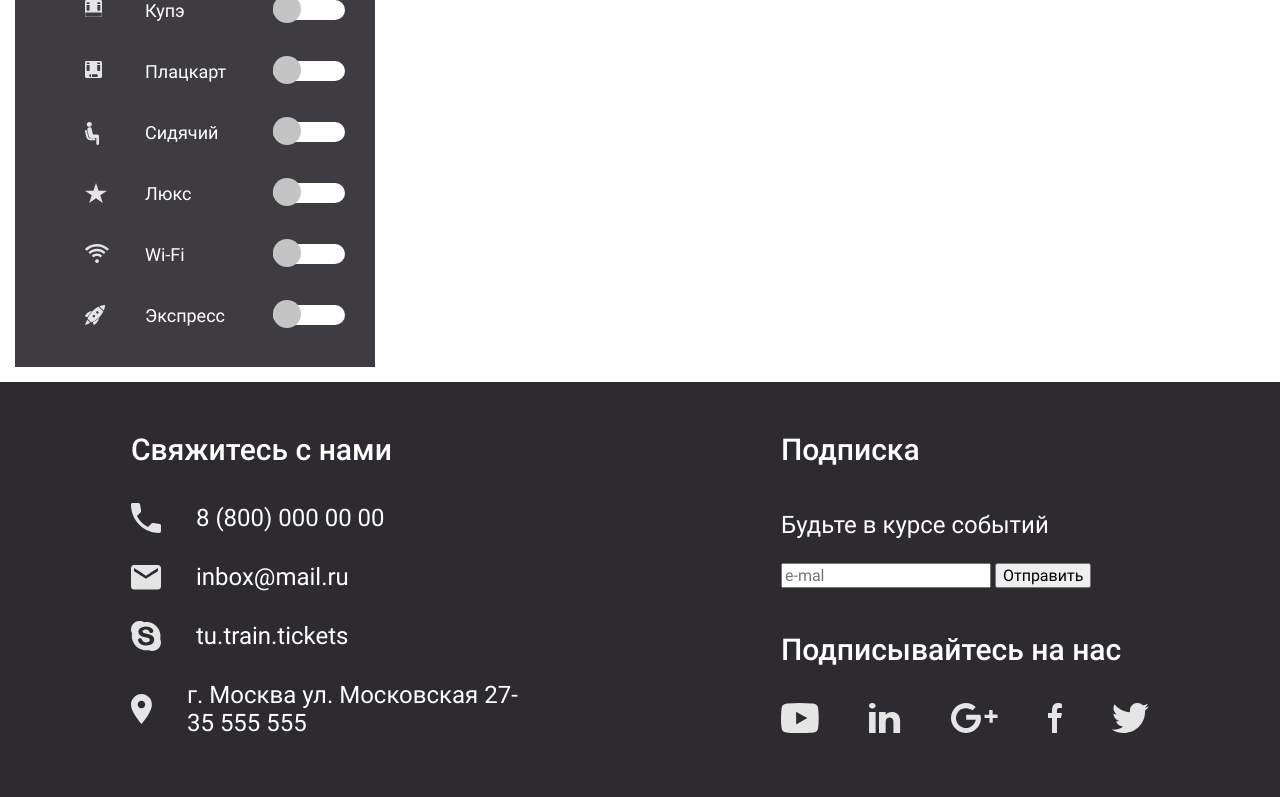
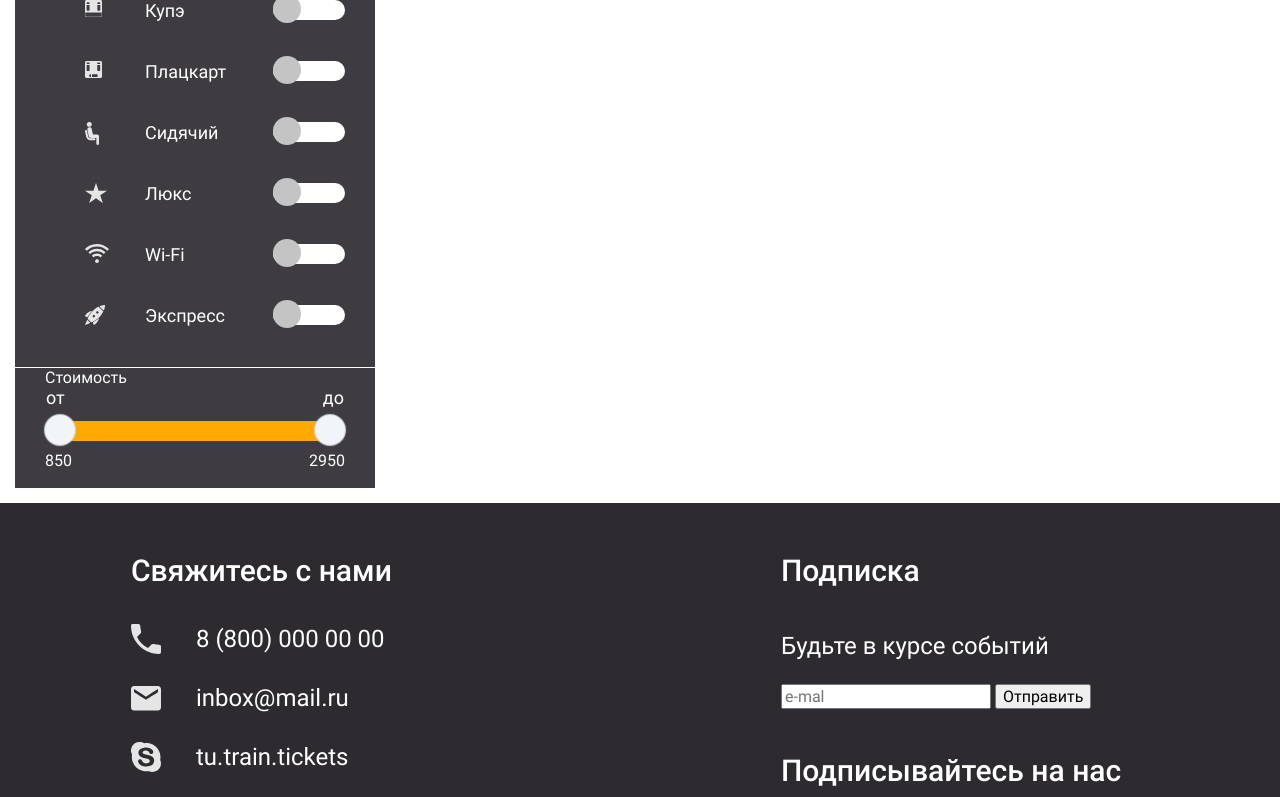
Before and after one commit to korneef/railway-booking-frontend, a React (Create React App) app: page /order/step/1 in a window 1280 px wide. Shown: the part 909-1706 px from the top of the page. Built offline with nearby package versions, Linux system fonts and the light colour scheme.

Commit message:
create MultiRangeSlider

```diff
--- a/src/features/TicketSearchForm/TicketSearchForm.tsx
+++ b/src/features/TicketSearchForm/TicketSearchForm.tsx
@@ -16,7 +16,7 @@ function TicketSearchForm(props: TicketSearchFormProps) {
   const className = "ticket-search-form";
 
   return (
-    <form className={classNames(className, (bemClass+`__${className}`))}>
+    <form className={classNames(className, (bemClass + `__${className}`))}>
       <div className={`ticket-search-form__group-wrapper_${variant}`}>
         <div className={`ticket-search-form__group_${variant}`}>
           <h1 className={classNames("ticket-search-form__header", `ticket-search-form__header_${variant}`)}>Направление</h1>
@@ -34,7 +34,7 @@ function TicketSearchForm(props: TicketSearchFormProps) {
       </div>
       <div className="ticket-search-form__button-wrapper">
         <Button variant="standart" className="ticket-search-form">Найти билеты</Button>
-        </div>
+      </div>
     </form>
   );
 }
--- /dev/null
+++ b/src/shared/components/MultiRangeSlider/MultiRangeSlider.scss
@@ -0,0 +1,137 @@
+.multi-slider__container {
+  height: 100px;
+  width: 100%;
+  position: relative;
+}
+
+.multi-slider__header-wrapper {
+  display: flex;
+  justify-content: space-between;
+  margin-bottom: 13px;
+  padding: 0 1px;
+
+  &_time {
+    display: none;
+  }
+}
+
+.multi-slider__header-range {
+  font-weight: 400;
+  font-size: 18px;
+}
+
+.multi-slider {
+  width: 100%;
+}
+
+.multi-slider__track,
+.multi-slider__range,
+.multi-slider__value-wrapper {
+  position: absolute;
+}
+
+.multi-slider__track,
+.multi-slider__range {
+  border-radius: 8px;
+
+  &_price {
+    height: 20px;
+  }
+
+  &_time {
+    height: 10px;
+  }
+}
+
+.multi-slider__track {
+  background-color: none;
+  width: 100%;
+  z-index: 1;
+  border: 1px solid white;
+}
+
+.multi-slider__range {
+  background-color: $orange;
+  z-index: 2;
+}
+
+.multi-slider__value-wrapper {
+  margin-top: 30px;
+  width: 100%;
+  display: flex;
+  justify-content: space-between;
+}
+
+.multi-slider__value {
+  font-weight: 400;
+  font-size: 16px;
+}
+
+/* Removing the default appearance */
+.multi-slider__input,
+.multi-slider__input::-webkit-slider-thumb {
+  -webkit-appearance: none;
+}
+
+.multi-slider__input-wrapper {
+  width: 100%;
+}
+
+.multi-slider__input {
+  pointer-events: none;
+  position: absolute;
+  height: 0px;
+  box-sizing: border-box;
+  width: 100%;
+  outline: none;
+}
+
+.multi-slider__input--left {
+  z-index: 3;
+}
+
+.multi-slider__input--right {
+  z-index: 4;
+}
+
+@mixin slider-thumb-parameters($size, $margin-top) {
+  height: $size;
+  width: $size;
+  margin-top: $margin-top;
+}
+
+.multi-slider__input::-moz-range-thumb {
+  background-color: #f1f5f7;
+  border: none;
+  border-radius: 50%;
+  box-shadow: 0 0 1px 1px #ced4da;
+  cursor: pointer;
+  pointer-events: all;
+  position: relative;
+}
+
+.multi-slider__input::-webkit-slider-thumb {
+  background-color: #f1f5f7;
+  border: none;
+  border-radius: 50%;
+  box-shadow: 0 0 1px 1px #ced4da;
+  cursor: pointer;
+  pointer-events: all;
+  position: relative;
+}
+
+.multi-slider__input_price::-webkit-slider-thumb {
+  @include slider-thumb-parameters(30px, 18px)
+}
+
+.multi-slider__input_price::-moz-range-thumb {
+  @include slider-thumb-parameters(30px, 18px)
+}
+
+.multi-slider__input_time::-webkit-slider-thumb {
+  @include slider-thumb-parameters(18px, 10px)
+}
+
+.multi-slider__input_time::-moz-range-thumb {
+  @include slider-thumb-parameters(18px, 10px)
+}
--- /dev/null
+++ b/src/shared/components/MultiRangeSlider/MultiRangeSlider.tsx
@@ -0,0 +1,97 @@
+import { ChangeEvent, useCallback, useEffect, useState, useRef } from 'react';
+import classNames from 'classnames';
+
+interface MultiRangeSliderProps {
+  type: 'price' | 'time';
+  min: number;
+  max: number;
+}
+
+export default function MultiRangeSlider(props: MultiRangeSliderProps) {
+  const { type, min, max } = props;
+
+  const [minVal, setMinVal] = useState(min);
+  const [maxVal, setMaxVal] = useState(max);
+  const minValRef = useRef(min);
+  const maxValRef = useRef(max);
+  const range = useRef<HTMLDivElement>(null);
+
+  // Convert to percentage
+  const getPercent = useCallback((value: number) =>
+    Math.round(((value - min) / (max - min)) * 100), [min, max])
+
+  // Set width of the range to decrease from the left side
+  useEffect(() => {
+    const minPercent = getPercent(minVal);
+    const maxPercent = getPercent(maxValRef.current);
+
+    if (range.current) {
+      range.current.style.left = `${minPercent}%`;
+      range.current.style.width = `${maxPercent - minPercent}%`;
+    }
+  }, [minVal, getPercent]);
+
+  // Set width of the range to decrease from the right side
+  useEffect(() => {
+    const minPercent = getPercent(minValRef.current);
+    const maxPercent = getPercent(maxVal);
+
+    if (range.current) {
+      range.current.style.width = `${maxPercent - minPercent}%`;
+    }
+  }, [maxVal, getPercent]);
+
+  const className = 'multi-slider'
+
+  return (
+    <div className={classNames(className + `__container`, className + `__container_${type}`)}>
+      <div className={classNames(className + `__header-wrapper`, className + `__header-wrapper_${type}`)}>
+        <div className={classNames(className + `__header-range`)}>от</div>
+        <div className={classNames(className + `__header-range`)}>до</div>
+      </div>
+      <div className={classNames(className + `__input-wrapper`)}>
+
+        <input
+          type="range"
+          min={min}
+          max={max}
+          value={minVal}
+          onChange={(event: ChangeEvent<HTMLInputElement>) => {
+            const value = Math.min(Number(event.target.value), maxVal - 1);
+            setMinVal(value);
+            minValRef.current = value;
+          }}
+          className={classNames(className + `__input`,
+            className + `__input--left`,
+            className + `__input_${type}`,
+          )}
+          style={{ zIndex: 3 }}
+        />
+        <input
+          type="range"
+          min={min}
+          max={max}
+          value={maxVal}
+          onChange={(event: ChangeEvent<HTMLInputElement>) => {
+            const value = Math.max(Number(event.target.value), minVal + 1);
+            setMaxVal(value);
+            maxValRef.current = value;
+          }}
+          className={classNames(className + `__input`,
+            className + `__input--right`,
+            className + `__input_${type}`,
+          )}        />
+      </div>
+
+      <div className={className}>
+        <div className={classNames(className + `__track`, className + `__track_${type}`)}></div>
+        <div ref={range} className={classNames(className + `__range`, className + `__range_${type}`)}></div>
+        <div className={classNames(className + `__value-wrapper`)}>
+
+          <div className={classNames(className + `__value`)}>{type === 'time' ? `${minVal}:00` : minVal}</div>
+          <div className={classNames(className + `__value`)}>{type === 'time' ? `${maxVal}:00` : maxVal}</div>
+        </div>
+      </div>
+    </div>
+  );
+}
--- a/src/shared/index.scss
+++ b/src/shared/index.scss
@@ -2,3 +2,4 @@
 @import './components/OrderStepElement/OrderStepElement.scss';
 @import './components/Switcher/Switcher.scss';
 @import './components/Slogan/Slogan.scss';
+@import './components/MultiRangeSlider/MultiRangeSlider.scss';
--- a/src/shared/index.tsx
+++ b/src/shared/index.tsx
@@ -2,6 +2,7 @@ import Button from "./components/Button/Button";
 import OrderStepElement from "./components/OrderStepElement/OrderStepElement";
 import Switcher from "./components/Switcher/Switcher";
 import Slogan from "./components/Slogan/Slogan";
+import MultiRangeSlider from "./components/MultiRangeSlider/MultiRangeSlider";
 
 import { ReactComponent as Coupe } from './assets/icons/ticketFiltersIcons/coupe.svg';
 import { ReactComponent as Express } from './assets/icons/ticketFiltersIcons/express.svg';
@@ -13,7 +14,7 @@ import { ReactComponent as WiFi } from './assets/icons/ticketFiltersIcons/wifi.s
 import { globalURL } from "./API/globalUrl";
 
 //components
-export { Button, OrderStepElement, Switcher, Slogan };
+export { Button, OrderStepElement, Switcher, Slogan, MultiRangeSlider };
 
 //icons
 export { Coupe, Express, LuxuryClass, SeatClass, SecondClass, WiFi };
--- a/src/widgets/TicketFilterForm/TicketFilterForm.tsx
+++ b/src/widgets/TicketFilterForm/TicketFilterForm.tsx
@@ -1,8 +1,9 @@
 import { FilterSwitcher } from "features";
-import { Coupe, Express, LuxuryClass, SeatClass, SecondClass, WiFi } from "shared";
+import { MultiRangeSlider, Coupe, Express, LuxuryClass, SeatClass, SecondClass, WiFi } from "shared";
 import DatePicker from "react-datepicker";
 import "react-datepicker/dist/react-datepicker.css";
 import { useState } from "react";
+
 
 export default function TicketFilterForm() {
   const [departureDate, setDepartureDate] = useState<Date | null>(null);
@@ -13,9 +14,9 @@ export default function TicketFilterForm() {
     <div className={className}>
       <div className={`${className}__section`}>
         <div>Дата поездки</div>
-        <DatePicker dateFormat="dd/MM/yy" className="ticket-search-form__input" selected={departureDate} onChange={(date) => setDepartureDate(date)} calendarStartDay={1} placeholderText="ДД/ММ/ГГ"/>
+        <DatePicker dateFormat="dd/MM/yy" className="ticket-search-form__input" selected={departureDate} onChange={(date) => setDepartureDate(date)} calendarStartDay={1} placeholderText="ДД/ММ/ГГ" />
         <div>Дата возвращения</div>
-        <DatePicker dateFormat="dd/MM/yy" className="ticket-search-form__input" selected={returnDate} onChange={(date) => setReturnDate(date)} calendarStartDay={1} placeholderText="ДД/ММ/ГГ"/>
+        <DatePicker dateFormat="dd/MM/yy" className="ticket-search-form__input" selected={returnDate} onChange={(date) => setReturnDate(date)} calendarStartDay={1} placeholderText="ДД/ММ/ГГ" />
       </div>
       <div className={`${className}__section`}>
         <FilterSwitcher bemClass={`${className}__switcher`} svgIcon={<Coupe />}>Купэ</FilterSwitcher>
@@ -25,6 +26,11 @@ export default function TicketFilterForm() {
         <FilterSwitcher bemClass={`${className}__switcher`} svgIcon={<WiFi />}>Wi-Fi</FilterSwitcher>
         <FilterSwitcher bemClass={`${className}__switcher`} svgIcon={<Express />}>Экспресс</FilterSwitcher>
       </div>
+      <div className={`${className}__section`}>
+        <div>Стоимость</div>
+        <MultiRangeSlider type='price' min={850} max={2950} />
+
+      </div>
     </div>
   );
 }
```
Also changed, not shown: src/shared/components/MultiRangeSlider/MiltiRangeSliderHelper.tsx (added, +16 -0 lines).
